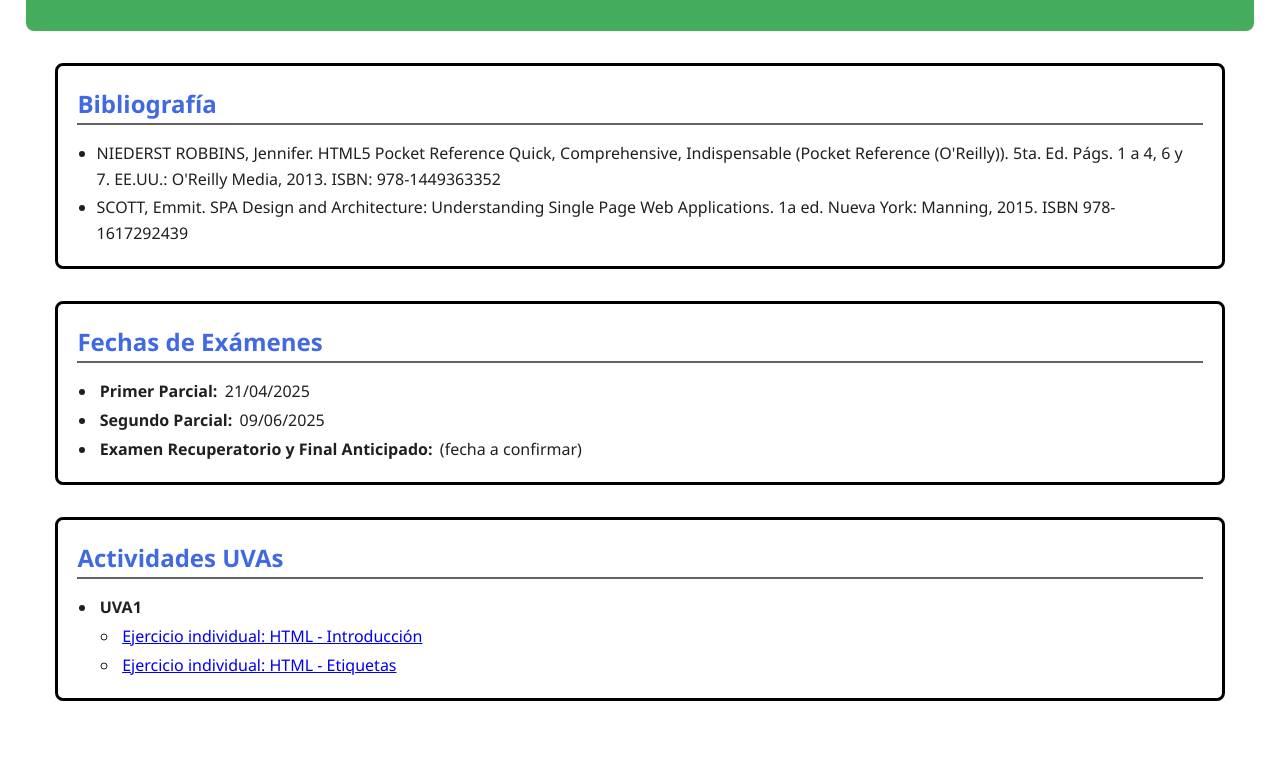
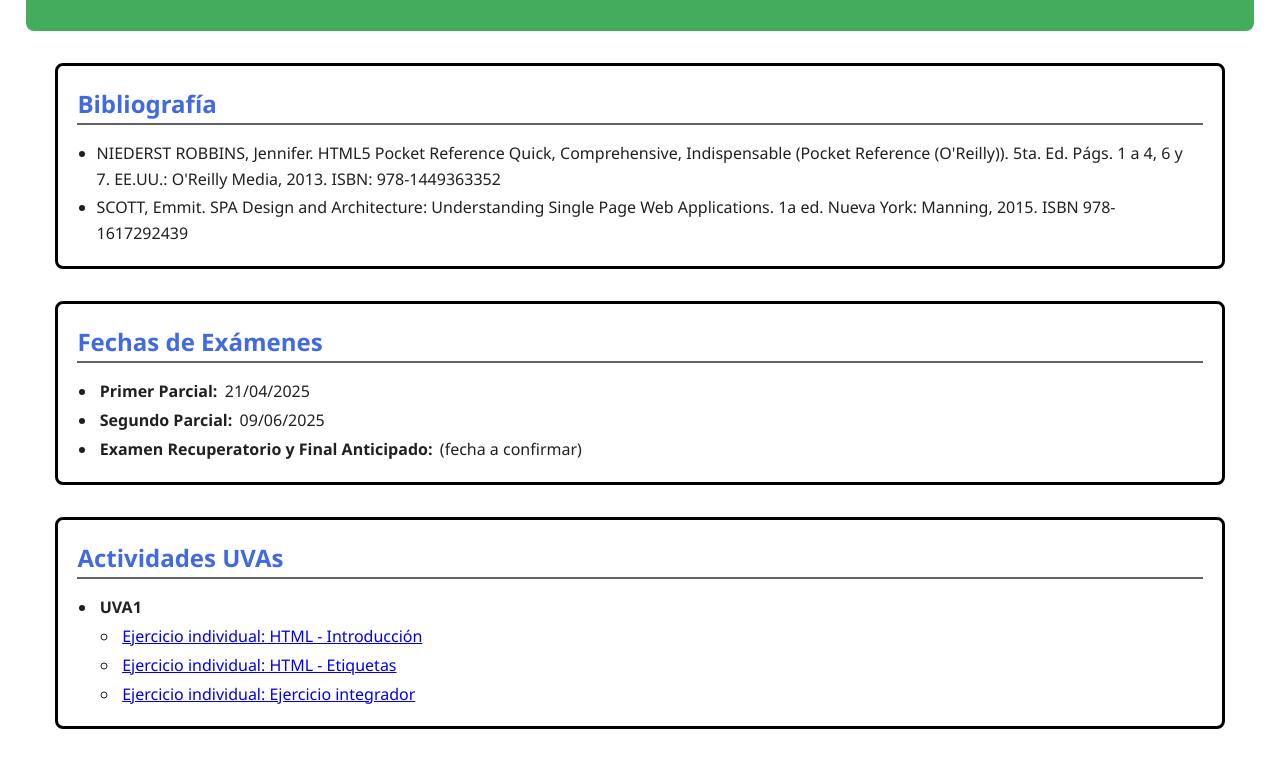
Before and after one commit to pedro-vazquez-b/Vazquez_1219251_26032025_HTMLEtiquetas, a plain HTML site: page index.html in a window 1280 px wide. Shown: the part 149-916 px from the top of the page. Drawn offline with Linux system fonts and the light colour scheme.

Commit message:
Actualizado index.html

```diff
--- a/index.html
+++ b/index.html
@@ -90,6 +90,8 @@
                             individual: HTML - Introducción</a></li>
                     <li><a href="https://pedro-vazquez-b.github.io/Vazquez_1219251_26032025_HTMLEtiquetas">Ejercicio
                             individual: HTML - Etiquetas</a></li>
+                    <li><a href="https://pedro-vazquez-b.github.io/Vazquez_1219251_26032025_Integracion">Ejercicio
+                            individual: Ejercicio integrador</a></li>
                 </ul>
             </li>
         </ul>
```
